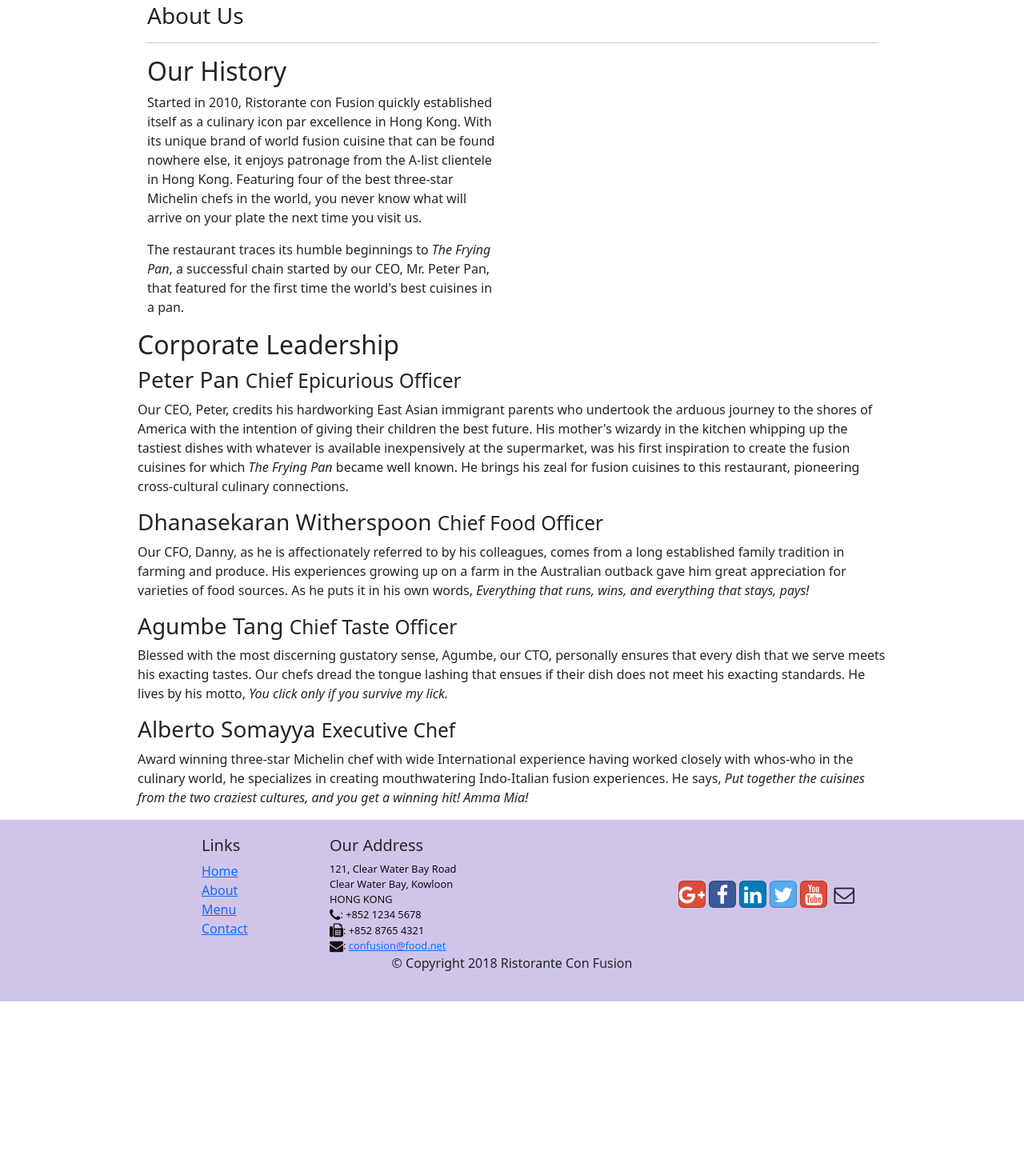
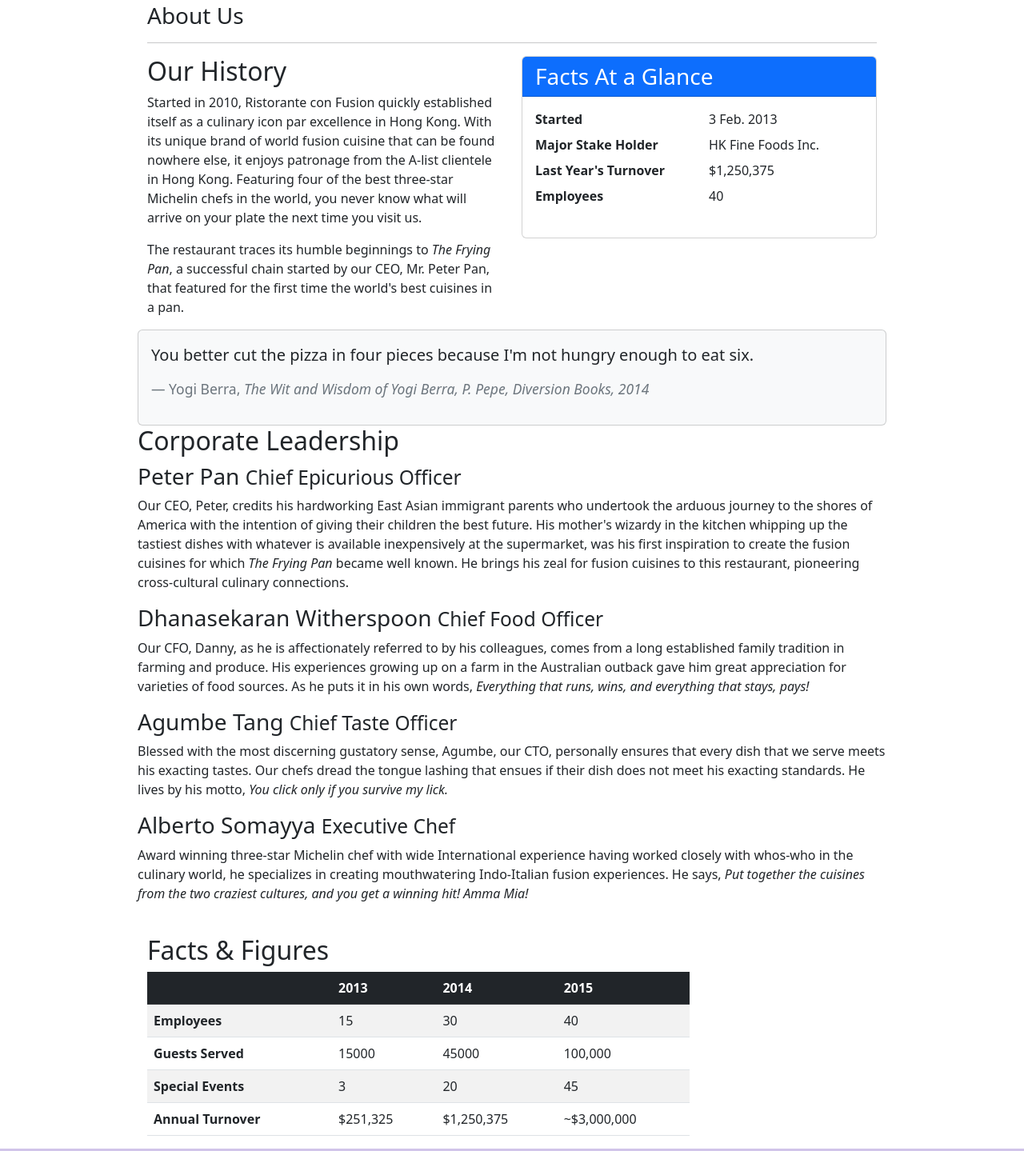
Before and after one commit to rasliyath/Coursera_Fullstack, a website: page Aboutus.html in a window 1280 px wide. Shown: the part 347-1786 px from the top of the page at 80% size. Before the commit the page ends 1599 px from the top, so only its background shows below. Drawn offline with nearby package versions, Linux system fonts and the light colour scheme.

Commit message:
Tables and Cards

```diff
--- a/Aboutus.html
+++ b/Aboutus.html
@@ -72,8 +72,38 @@
                 <p>Started in 2010, Ristorante con Fusion quickly established itself as a culinary icon par excellence in Hong Kong. With its unique brand of world fusion cuisine that can be found nowhere else, it enjoys patronage from the A-list clientele in Hong Kong.  Featuring four of the best three-star Michelin chefs in the world, you never know what will arrive on your plate the next time you visit us.</p>
                 <p>The restaurant traces its humble beginnings to <em>The Frying Pan</em>, a successful chain started by our CEO, Mr. Peter Pan, that featured for the first time the world's best cuisines in a pan.</p>
             </div>
-            <div class="col-6">
 
+                <div class="col-12 col-sm-6">
+                    <div class="card">
+                        <h3 class="card-header bg-primary text-white">Facts At a Glance</h3>
+                        <div class="card-body">
+                            <dl class="row">
+                                <dt class="col-6">Started</dt>
+                                <dd class="col-6">3 Feb. 2013</dd>
+                                <dt class="col-6">Major Stake Holder</dt>
+                                <dd class="col-6">HK Fine Foods Inc.</dd>
+                                <dt class="col-6">Last Year's Turnover</dt>
+                                <dd class="col-6">$1,250,375</dd>
+                                <dt class="col-6">Employees</dt>
+                                <dd class="col-6">40</dd>
+                            </dl>
+                        </div>
+                    </div>
+                </div>
+
+        </div>
+
+        <div class="col-12">
+            <div class="card card-body bg-light">
+                <blockquote class="blockquote">
+                    <p class="mb-0">You better cut the pizza in four pieces because
+                        I'm not hungry enough to eat six.</p>
+                        <br>
+                    <footer class="blockquote-footer">Yogi Berra,
+                        <cite title="Source Title">The Wit and Wisdom of Yogi Berra,
+                        P. Pepe, Diversion Books, 2014</cite>
+                    </footer>
+                </blockquote>
             </div>
         </div>
 
@@ -86,6 +116,55 @@
         <p class="d-none d-sm-block">Blessed with the most discerning gustatory sense, Agumbe, our CTO, personally ensures that every dish that we serve meets his exacting tastes. Our chefs dread the tongue lashing that ensues if their dish does not meet his exacting standards. He lives by his motto, <em>You click only if you survive my lick.</em></p>
         <h3>Alberto Somayya <small>Executive Chef</small></h3>
         <p class="d-none d-sm-block">Award winning three-star Michelin chef with wide International experience having worked closely with whos-who in the culinary world, he specializes in creating mouthwatering Indo-Italian fusion experiences. He says, <em>Put together the cuisines from the two craziest cultures, and you get a winning hit! Amma Mia!</em></p>
+
+        <br>
+
+        <div class="row row-content">
+            <div class="col-12 col-sm-9">
+
+                <h2>Facts &amp; Figures</h2>
+                <div class="table-responsive">
+                    <table class="table table-striped">
+                        <thead class="table-dark">
+                            <tr>
+                                <th>&nbsp;</th>
+                                <th>2013</th>
+                                <th>2014</th>
+                                <th>2015</th>
+                            </tr>
+                        </thead>
+                        <tbody>
+                            <tr>
+                                <th>Employees</th>
+                                <td>15</td>
+                                <td>30</td>
+                                <td>40</td>
+                            </tr>
+                            <tr>
+                                <th>Guests Served</th>
+                                <td>15000</td>
+                                <td>45000</td>
+                                <td>100,000</td>
+                            </tr>
+                            <tr>
+                                <th>Special Events</th>
+                                <td>3</td>
+                                <td>20</td>
+                                <td>45</td>
+                            </tr>
+                            <tr>
+                                <th>Annual Turnover</th>
+                                <td>$251,325</td>
+                                <td>$1,250,375</td>
+                                <td>~$3,000,000</td>
+                            </tr>
+                        </tbody>
+                    </table>
+                </div>
+            </div>
+             <div class="col-12 col-sm-3">
+            </div>
+       </div>
 
 
     </div>
```
